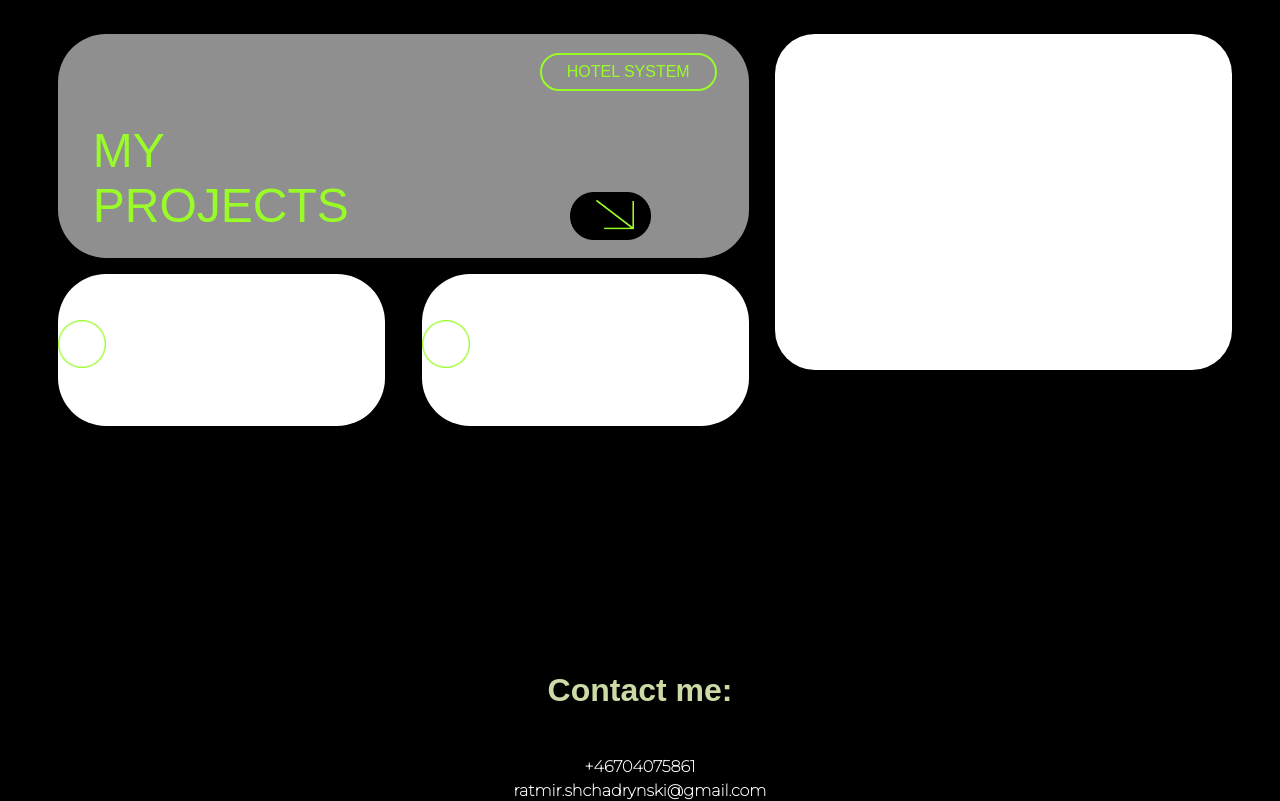
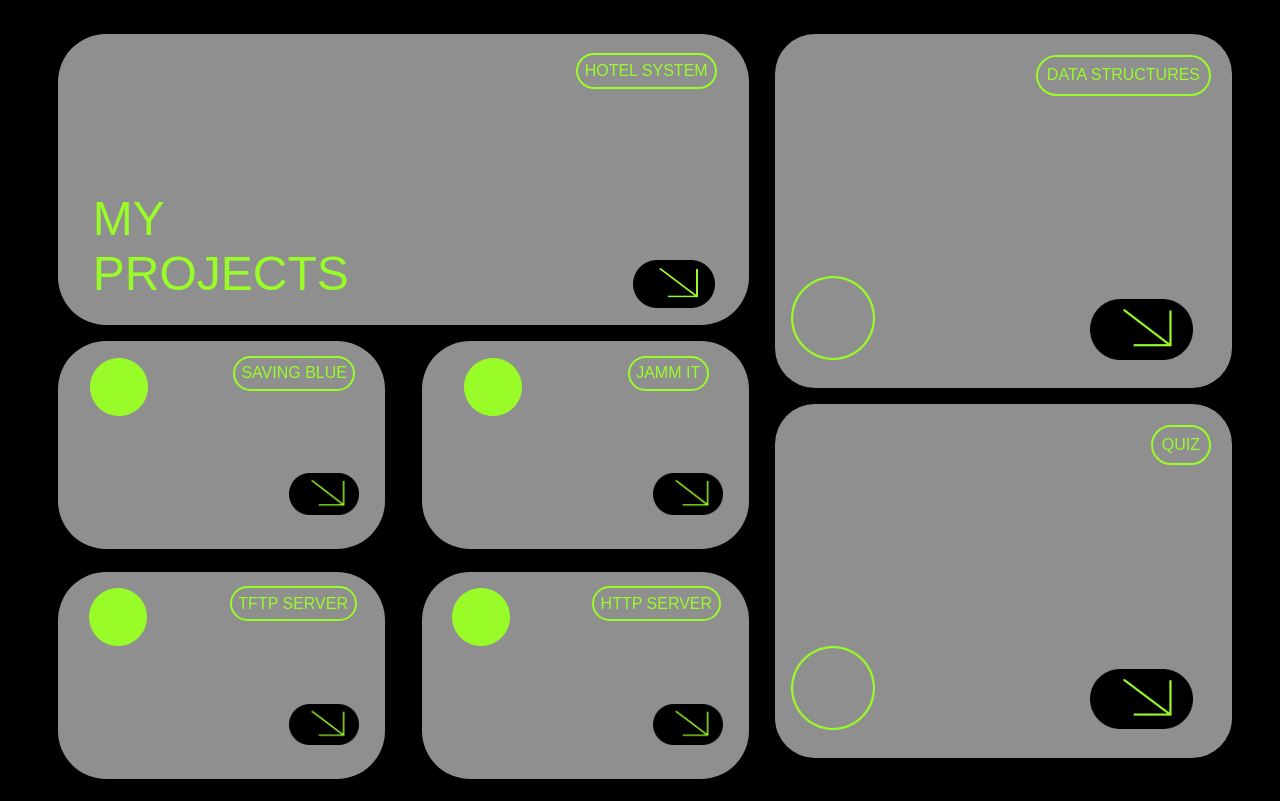
Before and after one commit to WhiteW1ine/MyOwn, a React (Create React App) app in the folder myown/: page / in a window 1280 px wide. Shown: the part 1560-2361 px from the top of the page. Built offline with nearby package versions, Linux system fonts and the light colour scheme; a web font is replaced by a local one.

Commit message:
Finished projects section

```diff
--- a/myown/src/components/projects/Cards/cards.css
+++ b/myown/src/components/projects/Cards/cards.css
@@ -1,11 +1,53 @@
 .small_project_card {
+    display: flex;
+    flex-direction: column;
     width: 45%;
     height: 90%;
-    background-color: white;
+    background-color: #8f8f8f;
     border-radius: 6vh;
     margin: 1vh;
 }
 
+.small_project_card > .row {
+    margin-top: 5%;
+    height: 40%;
+}
+
+.small_project_card > .row > .decoration {
+    height: 70%;
+    width: auto;
+    padding-right: 7%;
+}
+
+.decoration > img {
+    height: 100%;
+    width: auto;
+}
+
+.row > .name {
+    display: flex;
+    width: auto;
+    font-size: auto;
+    padding: 2%;
+    color: #99FC29;
+    outline: 2px solid #99FC29;
+    border-radius: 5vh;
+    justify-content: center;
+    align-items: center;
+}
+
+.small_project_card > .link {
+    height: 20%;
+    width: auto;
+    align-self: flex-end;
+    margin-top: 10%;
+    margin-right: 8%;
+}
+
+.small_project_card > .link > img {
+    height: 100%;
+    width: auto;
+}
 
 
 .large_project_card {
@@ -25,17 +67,19 @@
     color: #99FC29;
     font-size: 6vh;
     margin-left: 5%;
+    margin-top: 10%;
 }
 
 .row > .link {
-    height: 100%;
-    width: 100%;
-    padding-left: 32%;
+    margin-left: 30%;
+    height: auto;
+    width: auto;
     margin-top: 10%;
+    margin-right: 10%;
 }
 
 .link > img {
-    height: 50%;
+    height: 100%;
     width: auto;
 }
 
@@ -46,20 +90,72 @@
     align-self: flex-end;
     color: black;
     padding: 0;
-    width: 25%;
-    height: 15%;
+    width: auto;
+    padding: 1%;
     margin-top: 3%;
     margin-right: 5%;
     margin-bottom: 5%;
     outline: 2px solid #99FC29;
     color: #99FC29;
     border-radius: 5vh;
+    font-size: auto;
 }
 
 .mid_project_card {
+    display: flex;
+    flex-direction: column;
     width: auto;
-    height: 60%;
+    height: auto;
     border-radius: 5vh;
-    background-color: white;
+    background-color: #8f8f8f;
     margin: 1vh;
 }
+
+.mid_project_card > .row {
+    height: 50%;
+    display: flex;
+    flex-direction: row;
+}
+
+.mid_project_card > .name {
+    margin-top: 5%;
+    margin-right: 5%;
+    margin-bottom: 35%;;
+    align-self: flex-end;
+    display: flex;
+    align-items: center;
+    justify-content: center;
+    color: #99FC29;
+    outline: 2px solid #99FC29;
+    padding: 0;
+    border-radius: 5vh;
+    font-size: auto;
+    width: auto;
+    padding: 2%;
+}
+
+.mid_project_card > .row > .link {
+    height: 45%;
+    width: auto;
+    padding: 0;
+    margin-left: 10%;
+    margin-right: 5%;
+}
+
+.mid_project_card > .row > .link > img {
+    height: 100%;
+    width: auto;
+
+}
+
+.decor {
+    display: flex;
+    padding: 0;
+    margin-top: 5%;
+    margin-right: 30%;
+}
+
+.decor > img {
+    height: 75%;
+    width: auto;
+}
--- a/myown/src/components/projects/Cards/largeProjectCard.js
+++ b/myown/src/components/projects/Cards/largeProjectCard.js
@@ -2,12 +2,12 @@ import React from 'react';
 import "./cards.css"
 
 
-const LargeProjectCard = ({name, url, img}) => {
+const LargeProjectCard = ({name, url, img, header}) => {
   return (
     <div className="large_project_card">
         <div className='name'>{name}</div>
         <div className='row'>
-          <div className='myprojects'>MY PROJECTS</div>
+          <div className='myprojects'>{header}</div>
           <a href={url} target="_blank" rel="noopener noreferrer" className="link">
             <img src={img} alt={`Logo`} className="pic" />
           </a>
--- a/myown/src/components/projects/Cards/midProjectCard.js
+++ b/myown/src/components/projects/Cards/midProjectCard.js
@@ -1,9 +1,18 @@
 import React from 'react';
 import "./cards.css"
 
-const MidProjectCard = ({name, url}) => {
+const MidProjectCard = ({name, url, img}) => {
   return (
     <div className="mid_project_card">
+      <div className='name'>{name}</div>
+      <div className='row'>
+        <div className='decor'>
+          <img src='empty_ellipse.png'></img>
+        </div>
+        <a href={url} target="_blank" rel="noopener noreferrer" className="link">
+            <img src={img} alt={`Logo`}/>
+        </a>
+      </div>
     </div>
   );
 };
--- a/myown/src/components/projects/Cards/smallProjectCard.js
+++ b/myown/src/components/projects/Cards/smallProjectCard.js
@@ -5,11 +5,13 @@ const SmallProjectCard = ({name, url, img}) => {
   return (
     <div className="small_project_card">
       <div className='row'>
-        <div className='decoration'></div>
+        <div className='decoration'>
+          <img src='filled_ellipse.png'></img>
+        </div>
         <div className='name'>{name}</div>
       </div>
       <a href={url} target="_blank" rel="noopener noreferrer" className="link">
-            <img src={img} alt={`Logo`} className="pic" />
+            <img src={img} alt={`Logo`}/>
       </a>
     </div>
   );
--- a/myown/src/components/projects/projects.css
+++ b/myown/src/components/projects/projects.css
@@ -2,7 +2,7 @@
     display: flex;
     flex-direction: row;
     width: 150vh;
-    height: 70vh;
+    height: auto;
     font-family: 'Unbounded', sans-serif;
 }
 
--- a/myown/src/components/projects/projects.js
+++ b/myown/src/components/projects/projects.js
@@ -8,14 +8,19 @@ const Projects = () => {
   return (
     <div className="projects" id='projects'>
         <div className='large_and_small'>
-            <LargeProjectCard name={'HOTEL SYSTEM'} url={'https://github.com/WhiteW1ine/Hotel_System'} img={'button.png'}></LargeProjectCard>
+            <LargeProjectCard name={'HOTEL SYSTEM'} url={'https://github.com/WhiteW1ine/Hotel_System'} img={'button.png'} header={'MY PROJECTS'}></LargeProjectCard>
             <div className='row'>
-                <SmallProjectCard name={'123'} url={''} img={'empty_ellipse.png'}></SmallProjectCard>
-                <SmallProjectCard name={'123'} url={''} img={'empty_ellipse.png'}></SmallProjectCard>
+                <SmallProjectCard name={'SAVING BLUE'} url={'https://github.com/IoanaParosu/SavingBlue'} img={'button.png'}></SmallProjectCard>
+                <SmallProjectCard name={'JAMM IT'} url={'https://github.com/WhiteW1ine/Shoot-em-up-game'} img={'button.png'}></SmallProjectCard>
+            </div>
+            <div className='row'>
+                <SmallProjectCard name={'TFTP SERVER'} url={'https://github.com/WhiteW1ine/TFTP_Server'} img={'button.png'}></SmallProjectCard>
+                <SmallProjectCard name={'HTTP SERVER'} url={'https://github.com/WhiteW1ine/HTTP_Server'} img={'button.png'}></SmallProjectCard>
             </div>
         </div>
         <div className='mid_projects'>
-          <MidProjectCard></MidProjectCard>
+          <MidProjectCard name={'DATA STRUCTURES'} url={'https://github.com/WhiteW1ine/Data_Structures'} img={'button.png'}></MidProjectCard>
+          <MidProjectCard name={'QUIZ'} url={'https://github.com/WhiteW1ine/Quiz'} img={'button.png'}></MidProjectCard>
         </div>
     </div>
   );
```
